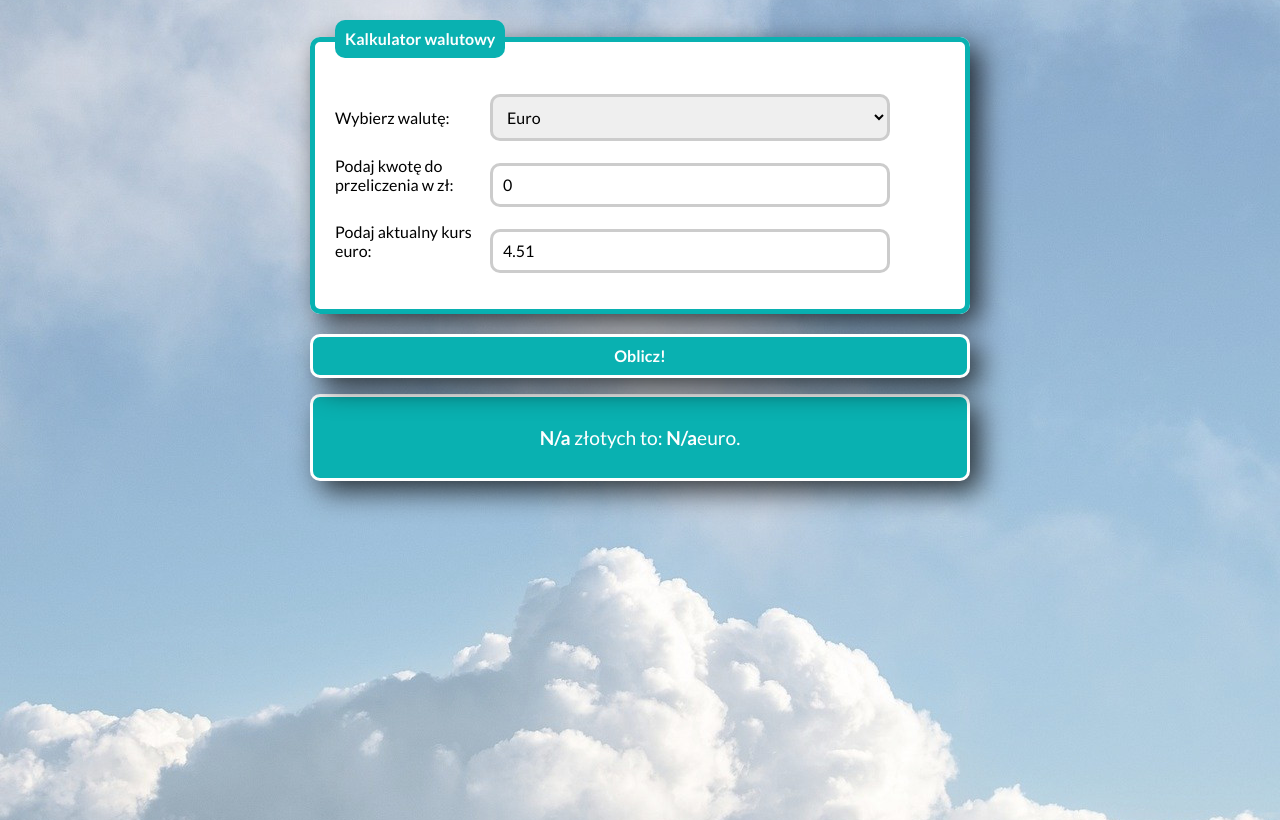
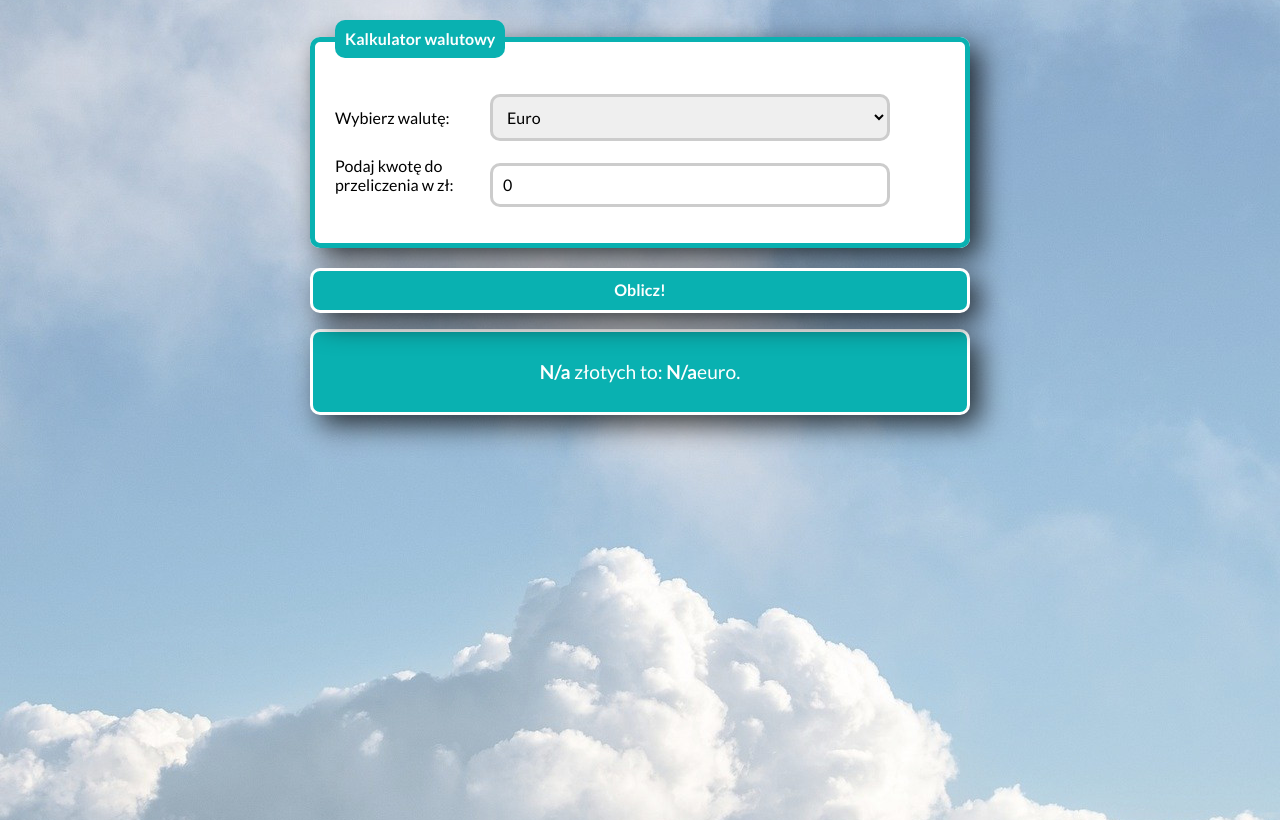
Before and after one commit to Kacper218/currency-calculator-react, a React (Create React App) app: page / in a window 1280 px wide. Built offline with nearby package versions, Linux system fonts and the light colour scheme.

Commit message:
removed converter input option, converter is now set after submit

```diff
--- a/src/App.js
+++ b/src/App.js
@@ -1,9 +1,12 @@
+import React, { useState } from 'react';
 import './App.css';
 import Form from './Form';
 import Score from './Score';
 import Container from './Container';
 
 function App() {
+
+	const [score, setScore] = useState(0)
 
   const options = [
     {
@@ -22,7 +25,7 @@ function App() {
 	return (
 		<Container>
 
-			<Form options={options}/>
+			<Form score={score} setScore={setScore} options={options}/>
 
 			<Score />
 
--- a/src/Form/index.js
+++ b/src/Form/index.js
@@ -1,25 +1,31 @@
 import React, { useState } from 'react';
 import "./style.css";
 
-const Form = ({ options }) => {
+const Form = ({ options, setScore, score }) => {
 
-  const [x, setX] = useState(1);
   const [amount, setAmount] = useState(0);
-  const [converter, setConverter] = useState(4.51);
+  const [converter, setConverter] = useState("4.51");
+  const [option, setOption] = useState("");
+
+  const onSelectChange = ({ target }) => setOption(target.value);
 
   const onFormSubmit = (event) => {
+
+    switch (option) {
+      case "euro":
+        setConverter(converter => converter = 4.51);
+        break;
+      case "ruda":
+        setConverter(converter => converter = 21)
+        break;
+    };
+
     event.preventDefault();
+
+    console.log(option);
+    console.log(converter);
+
   };
-
-  const onChangeSelect = () => {
-    if (x === 1) {
-      setConverter(converter => converter = 21.37)
-      setX(x => x + 1)
-    } else {
-      setConverter(converter => converter = 4.51)
-      setX(x => x - 1)
-    }
-  }
 
   return (
 
@@ -36,12 +42,13 @@ const Form = ({ options }) => {
           <select
             className="form__field"
             name="currency"
-            onChange={onChangeSelect}
+            value={option}
+            onChange={onSelectChange}
           >
             {options.map((option) => (
               <option
+                value={option.value}
                 key={option.id}
-                value={option.value}
               >
                 {option.label}
               </option>
@@ -64,21 +71,6 @@ const Form = ({ options }) => {
             />
           </label>
         </p>
-        <p>
-          <label>
-            <span className="form__labelText">
-              Podaj aktualny kurs euro:
-              </span>
-            <input
-              required
-              className="form__field"
-              type="number"
-              min="0.01"
-              step="0.01"
-              value={converter}
-            />
-          </label>
-        </p>
       </fieldset>
       <p>
         <button className="form__button">Oblicz!</button>
```
